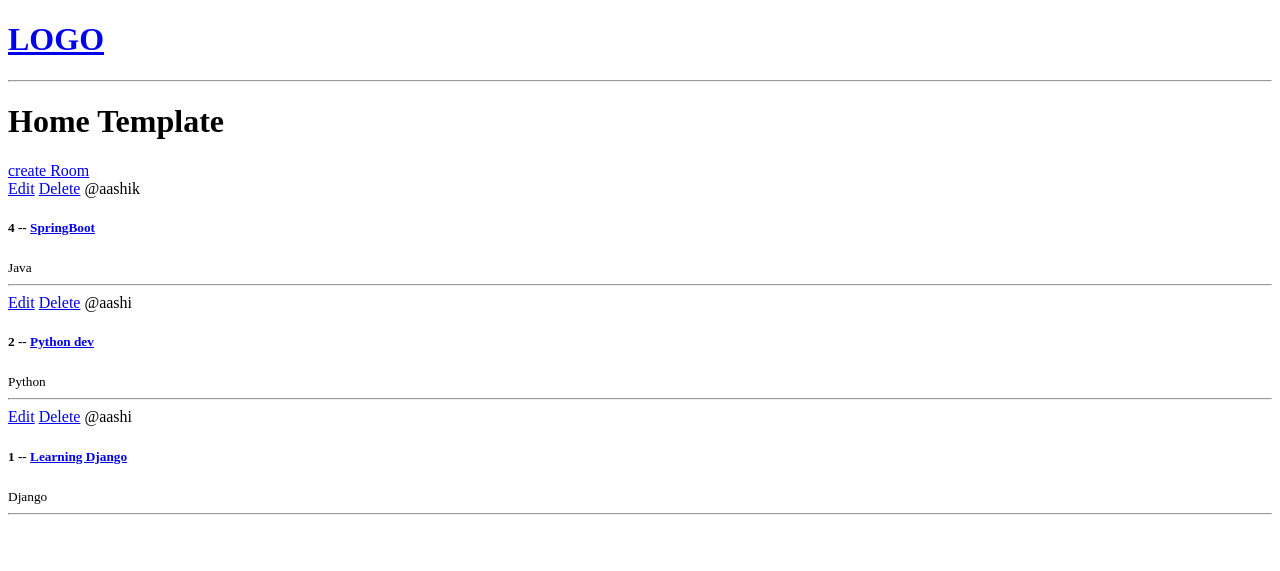
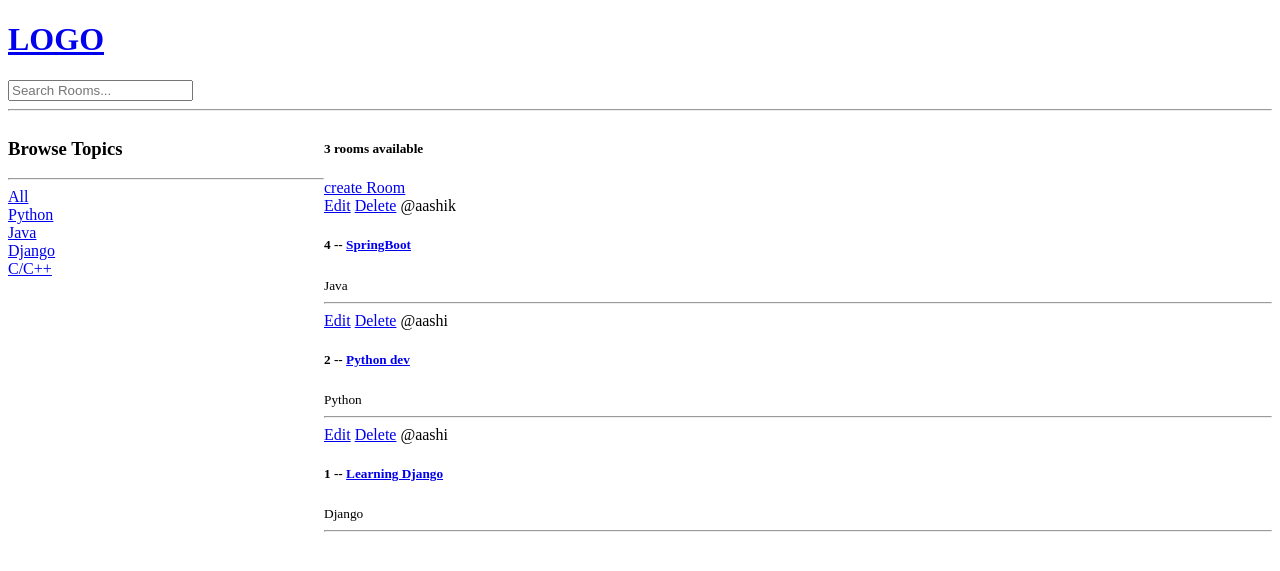
Before and after one commit to Aashik-asn/StudyVerse, a Django app: page / in a window 1280 px wide. Shown: the top 571 px of the page. Run offline with Django 5.2, Linux system fonts and the light colour scheme; data comes from the database, SQL or seed files in the repository.

Commit message:
Include Nav and search

```diff
--- a/base/templates/base/home.html
+++ b/base/templates/base/home.html
@@ -2,9 +2,31 @@
 
 {% block content %}
 
-<h1>Home Template</h1>
+<style>
+    .home-container{
+        display:grid;
+        grid-template-columns: 1fr 3fr;
+    }
+</style>
+
+
+<div class = "home-container">
 
     <div>
+        <h3>Browse Topics</h3>
+        <hr>
+
+        <div>
+            <a href="{% url 'home' %}">All</a>
+        </div>
+        {% for topic in topics %}
+        <div>
+            <a href="{% url 'home' %}?q={{topic.name}}">{{topic.name}}</a>
+        </div>
+        {% endfor %}
+    </div>
+    <div>
+        <h5>{{room_count}} rooms available</h5>
         <a href="{% url 'create-room' %}">create Room</a>
         <div>
             {% for room in rooms %}
@@ -20,4 +42,6 @@
         </div>
     </div>
 
+</div>
+
 {% endblock content %}
--- a/base/views.py
+++ b/base/views.py
@@ -1,6 +1,7 @@
 from django.shortcuts import render,redirect
-from .models import Room
+from django.db.models import Q
 from .forms import RoomForm
+from .models import Room, Topic
 # Create your views here.
 # rooms=[
 #     {'id':1,'name':"Lets learn"},
@@ -9,8 +10,16 @@ from .forms import RoomForm
 # ]
 
 def home(request):
-    rooms=Room.objects.all()
-    context={'rooms':rooms}
+    q=request.GET.get('q') if request.GET.get('q')!=None else ''
+    rooms=Room.objects.filter(
+        Q(topic__name__icontains=q) |
+        Q(name__icontains=q) |
+        Q(description__icontains=q)
+        # | Q(host__username__icontains=q)
+        )
+    topics=Topic.objects.all()
+    room_count=rooms.count()
+    context={'rooms':rooms,'topics':topics,'room_count':room_count}
     return render(request,'base/home.html',context)
 
 def room(request,pk):
--- a/templates/navbar.html
+++ b/templates/navbar.html
@@ -2,4 +2,8 @@
     <h1>LOGO</h1>
 </a>
 
+<form method="GET" action="{% url 'home' %}">
+    <input type="text" name="q" placeholder="Search Rooms..."/>
+</form>
+
 <hr>
```
Lines whose indentation alone changed are shown as unchanged.
